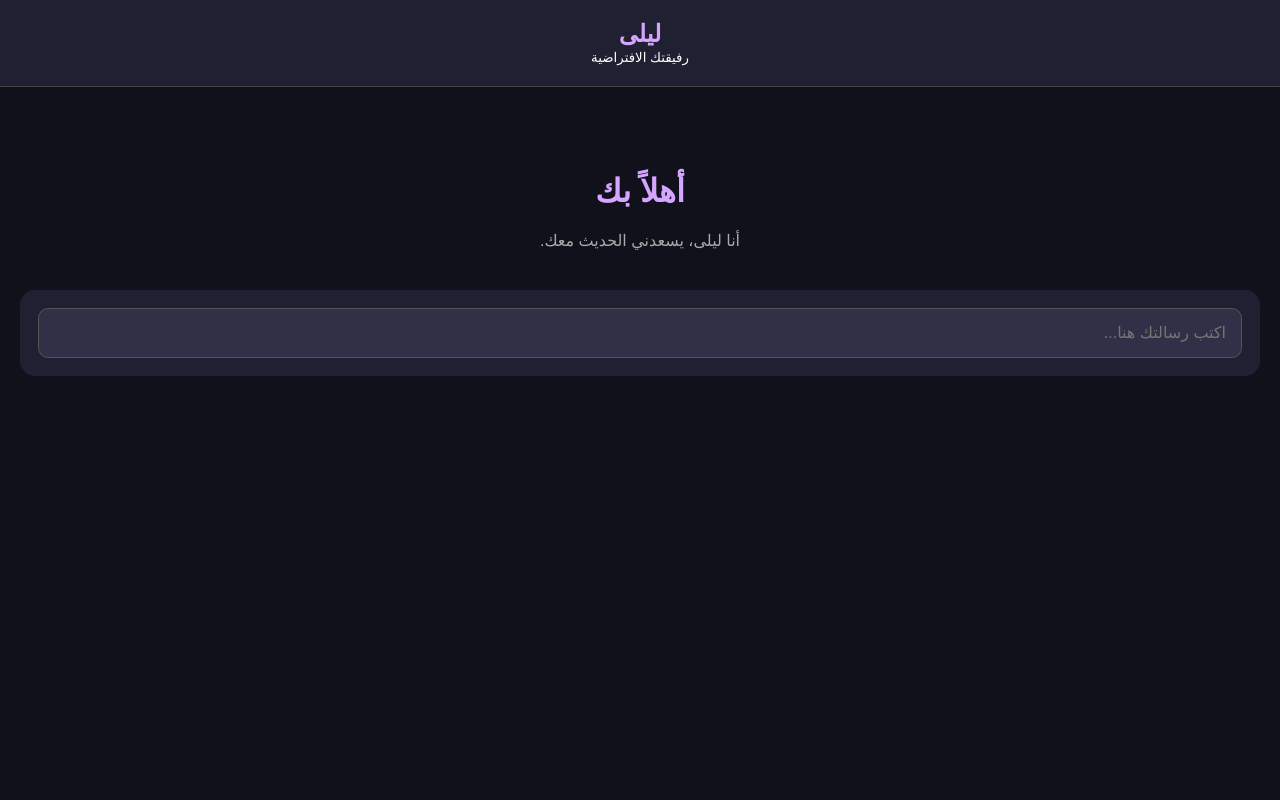
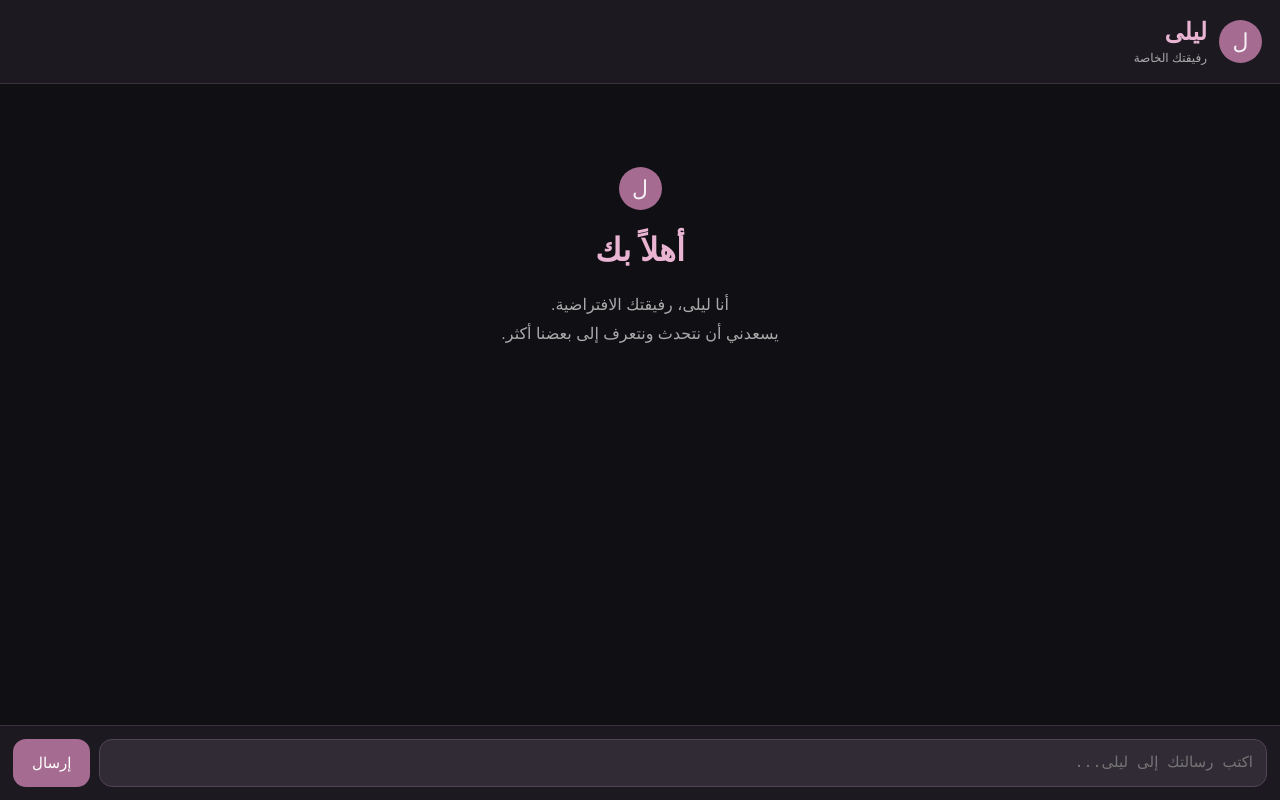
Before and after one commit to ibomakergames/-my-ai-companion, a plain HTML site: page index.html in a window 1280 px wide. Drawn offline with Linux system fonts and the light colour scheme.

Commit message:
Update HTML structure and styling for index.html

```diff
--- a/index.html
+++ b/index.html
@@ -1,61 +1,153 @@
+
 <!DOCTYPE html>
 <html lang="ar" dir="rtl">
 <head>
 <meta charset="UTF-8">
 <meta name="viewport" content="width=device-width, initial-scale=1.0">
-<title>ليلى - رفيقتك الافتراضية</title>
+<title>ليلى | رفيقتك الخاصة</title>
 <style>
 * { box-sizing: border-box; }
 body {
   margin: 0;
-  background: #11111b;
-  color: white;
+  background: #101014;
+  color: #f5f0f5;
   font-family: Arial, sans-serif;
+  height: 100vh;
+  display: flex;
+  flex-direction: column;
 }
 header {
-  padding: 20px;
-  background: #202033;
-  text-align: center;
-  border-bottom: 1px solid #444;
+  padding: 18px;
+  background: #1c1920;
+  border-bottom: 1px solid #39313d;
+  display: flex;
+  align-items: center;
+  gap: 12px;
 }
-header h2 { margin: 0; color: #d6a5ff; }
-main { padding: 20px; }
+.avatar {
+  width: 43px;
+  height: 43px;
+  border-radius: 50%;
+  background: #a66b91;
+  display: grid;
+  place-items: center;
+  font-size: 22px;
+}
+h2 { margin: 0 0 5px; color: #e8b4d2; }
+.status { color: #aaa; font-size: 12px; }
+main {
+  flex: 1;
+  overflow-y: auto;
+  padding: 18px;
+}
 .welcome {
   text-align: center;
-  margin-top: 65px;
+  margin: 65px auto 35px;
 }
-.welcome h1 { color: #d6a5ff; }
-.welcome p { color: #aaa; }
-.chat {
-  margin-top: 40px;
-  background: #202033;
-  padding: 18px;
-  border-radius: 15px;
+.welcome h1 { color: #e8b4d2; }
+.welcome p { color: #aaa; line-height: 1.8; }
+.message {
+  max-width: 85%;
+  padding: 13px 16px;
+  border-radius: 16px;
+  margin: 12px 0;
+  line-height: 1.7;
+  overflow-wrap: anywhere;
 }
-input {
-  width: 100%;
-  padding: 15px;
-  border-radius: 10px;
-  border: 1px solid #555;
-  background: #303047;
+.user {
+  background: #49344b;
+  margin-right: auto;
+}
+.assistant {
+  background: #25232b;
+  margin-left: auto;
+}
+footer {
+  padding: 13px;
+  background: #1c1920;
+  border-top: 1px solid #39313d;
+  display: flex;
+  gap: 9px;
+}
+textarea {
+  flex: 1;
+  resize: none;
+  height: 48px;
+  border-radius: 13px;
+  padding: 13px;
+  background: #302b35;
+  border: 1px solid #514654;
   color: white;
-  font-size: 16px;
+  font-size: 15px;
+  outline: none;
+}
+button {
+  background: #a66b91;
+  color: white;
+  border: none;
+  border-radius: 13px;
+  padding: 0 19px;
+  font-size: 15px;
 }
 </style>
 </head>
 <body>
+
 <header>
-  <h2>ليلى</h2>
-  <small>رفيقتك الافتراضية</small>
+  <div class="avatar">ل</div>
+  <div>
+    <h2>ليلى</h2>
+    <div class="status">رفيقتك الخاصة</div>
+  </div>
 </header>
-<main>
-  <div class="welcome">
+
+<main id="chat">
+  <div class="welcome" id="welcome">
+    <div class="avatar" style="margin:auto">ل</div>
     <h1>أهلاً بك</h1>
-    <p>أنا ليلى، يسعدني الحديث معك.</p>
-  </div>
-  <div class="chat">
-    <input placeholder="اكتب رسالتك هنا...">
+    <p>
+      أنا ليلى، رفيقتك الافتراضية.<br>
+      يسعدني أن نتحدث ونتعرف إلى بعضنا أكثر.
+    </p>
   </div>
 </main>
+
+<footer>
+  <textarea id="message" placeholder="اكتب رسالتك إلى ليلى..."></textarea>
+  <button onclick="sendMessage()">إرسال</button>
+</footer>
+
+<script>
+function sendMessage() {
+  const input = document.getElementById("message");
+  const chat = document.getElementById("chat");
+  const value = input.value.trim();
+
+  if (!value) return;
+
+  document.getElementById("welcome")?.remove();
+
+  const bubble = document.createElement("div");
+  bubble.className = "message user";
+  bubble.textContent = value;
+  chat.appendChild(bubble);
+
+  const reply = document.createElement("div");
+  reply.className = "message assistant";
+  reply.textContent = "وصلت رسالتك. سنربط ذكائي الاصطناعي في الخطوة القادمة.";
+  chat.appendChild(reply);
+
+  input.value = "";
+  chat.scrollTop = chat.scrollHeight;
+}
+
+document.getElementById("message").addEventListener("keydown", function(e) {
+  if (e.key === "Enter" && !e.shiftKey) {
+    e.preventDefault();
+    sendMessage();
+  }
+});
+</script>
+
 </body>
 </html>
```
